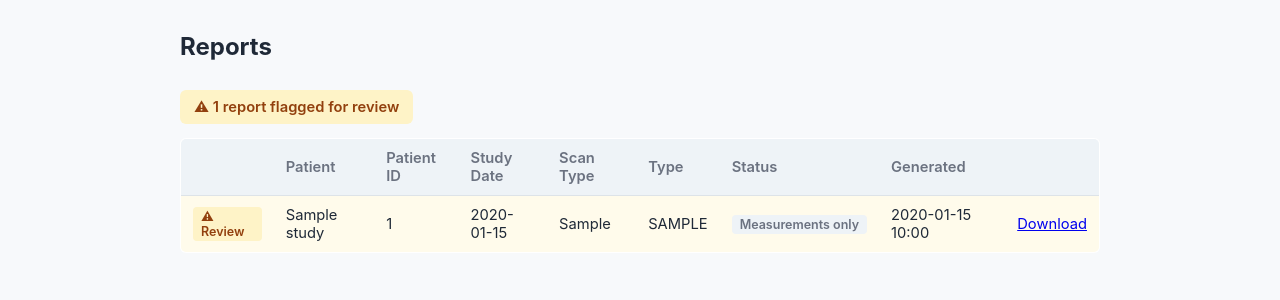
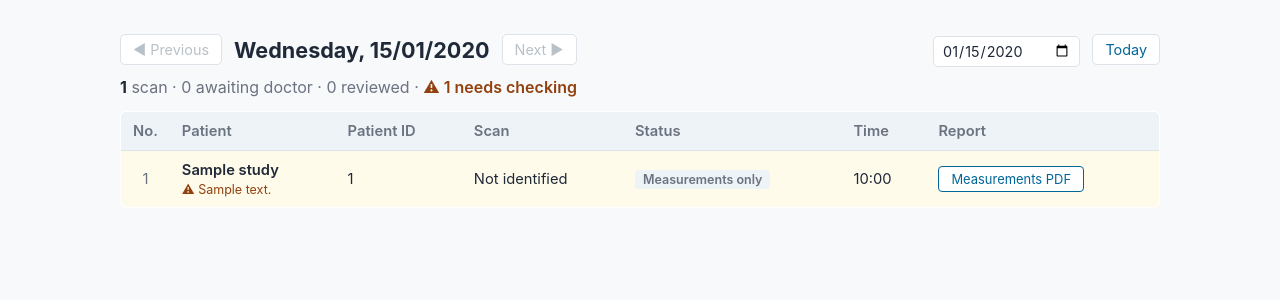
Before and after one commit to chethuchity-wq/scanning-machine, a FastAPI app: page /?day=2020-01-15 in a window 1280 px wide. Shown: the part 48-348 px from the top of the page. Run offline with FastAPI, Linux system fonts and the light colour scheme; the visitor is signed in with stand-in values (Sample User, id 1); tables that the repository leaves empty hold one stand-in row (values such as "Sample post").

Commit message:
feat: worklist by study date, one row per scan, PDF on demand
The worklist listed every file (Word and PDF) as its own row across all
days, so each scan appeared twice and a busy day was hard to scan.

- One page per study date (today by default) with previous/next day,
  date picker and a day summary; scans numbered 1, 2, 3... in arrival
  order; review reason shown under the patient name; local times.
- One row per scan: the Word report, with Word and PDF buttons. The PDF
  is converted by Word only when clicked (again if the Word file was
  edited since). Unidentified scans keep the measurements-only PDF.
- Pipeline no longer makes a PDF for every Word report.

Co-Authored-By: Claude Opus 5.5 <noreply@anthropic.com>

```diff
--- a/webapp/main.py
+++ b/webapp/main.py
@@ -11,6 +11,7 @@ Run: uvicorn webapp.main:app --host 0.0.0.0 --port 8000
 from __future__ import annotations
 
 import secrets
+from datetime import date, datetime, timezone
 from pathlib import Path
 from typing import Optional
 
@@ -283,32 +284,88 @@ def logout(request: Request):
 # Worklist
 # ---------------------------------------------------------------------------
 
+SCAN_TYPE_NAMES = {
+    "early_pregnancy": "Early pregnancy",
+    "nt_scan": "NT scan",
+    "anomaly_scan": "Anomaly scan",
+    "growth_scan": "Growth scan",
+    "follicular_study": "Follicular study",
+    "abdomen_pelvis_female": "Abdomen & pelvis (F)",
+    "abdomen_pelvis_male": "Abdomen & pelvis (M)",
+}
+
+
+def _local_time(utc: datetime) -> str:
+    """generated_at is stored in UTC; show the clinic PC's local time."""
+    return utc.replace(tzinfo=timezone.utc).astimezone().strftime("%H:%M")
+
+
+def _parse_day(value: Optional[str]) -> date:
+    try:
+        return date.fromisoformat(value) if value else date.today()
+    except ValueError:
+        return date.today()
+
+
 @app.get("/", response_class=HTMLResponse)
-def worklist(request: Request, user: dict = Depends(require_login)):
-    reports = db.list_recent_reports(user["clinic_id"])
-    return templates.TemplateResponse(
-        request, "worklist.html", {"user": user, "reports": reports}
-    )
+def worklist(request: Request, day: Optional[str] = None, user: dict = Depends(require_login)):
+    """One study date per page, today by default; scans numbered 1, 2, 3..."""
+    shown = _parse_day(day)
+    key = shown.isoformat()
+    dates = db.study_dates(user["clinic_id"])
+    studies = db.list_day_studies(user["clinic_id"], key)
+    for s in studies:
+        s["scan_name"] = SCAN_TYPE_NAMES.get(s["scan_type"], "Not identified")
+        s["time"] = _local_time(s["generated_at"])
+    # Previous / next day that has scans, skipping empty days (e.g. Sundays)
+    earlier = [d for d in dates if d < key]
+    later = [d for d in dates if d > key]
+    return templates.TemplateResponse(request, "worklist.html", {
+        "user": user,
+        "day": shown,
+        "is_today": shown == date.today(),
+        "studies": studies,
+        "prev_day": earlier[0] if earlier else None,
+        "next_day": later[-1] if later else None,
+        "latest_day": dates[0] if dates else None,
+        "counts": {
+            "draft": sum(s["document_status"] == "draft" for s in studies),
+            "reviewed": sum(s["document_status"] == "reviewed" for s in studies),
+            "flagged": sum(bool(s["needs_review"]) for s in studies),
+        },
+    })
+
+
+def _report_file(user: dict, report_id: int) -> Path:
+    file_path = db.get_report_file_path(user["clinic_id"], report_id)
+    if not file_path or not Path(file_path).exists():
+        raise HTTPException(status_code=404, detail="Report not found")
+    return Path(file_path)
 
 
 @app.get("/reports/{report_id}/download")
 def download_report(report_id: int, user: dict = Depends(require_login)):
-    file_path = db.get_report_file_path(user["clinic_id"], report_id)
-    if not file_path:
-        raise HTTPException(status_code=404, detail="Report not found")
-    # A PDF made from a Word report is re-made whenever the doctor has edited
-    # the Word file since, so the PDF never prints something different.
-    docx = Path(file_path).with_suffix(".docx")
-    if file_path.lower().endswith(".pdf") and docx.exists() and docx_pdf.is_stale(docx):
-        if docx_pdf.convert(docx) is None:
+    path = _report_file(user, report_id)
+    return FileResponse(path, filename=path.name)
+
+
+@app.get("/reports/{report_id}/pdf")
+def report_pdf(report_id: int, user: dict = Depends(require_login)):
+    """
+    PDF of a report, opened in the browser for printing. A Word report is
+    converted by Word on request - and again whenever the doctor has edited
+    it since - so the PDF always matches the Word file.
+    """
+    path = _report_file(user, report_id)
+    if path.suffix.lower() == ".docx":
+        if docx_pdf.is_stale(path) and docx_pdf.convert(path) is None:
             raise HTTPException(
                 status_code=503,
-                detail="Could not create the PDF from the Word report. "
-                       "Open the Word report and print or save it as PDF from Word.",
+                detail="Could not create the PDF. Open the Word report and "
+                       "print or save it as PDF from Word.",
             )
-    if not Path(file_path).exists():
-        raise HTTPException(status_code=404, detail="Report not found")
-    return FileResponse(file_path, filename=Path(file_path).name)
+        path = docx_pdf.pdf_path_for(path)
+    return FileResponse(path, filename=path.name, content_disposition_type="inline")
 
 
 # ---------------------------------------------------------------------------
--- a/webapp/static/style.css
+++ b/webapp/static/style.css
@@ -44,7 +44,7 @@ body {
 .who { opacity: 0.85; font-size: 0.9em; }
 
 main {
-  max-width: 960px;
+  max-width: 1080px;
   margin: 32px auto;
   padding: 0 20px;
 }
@@ -174,3 +174,72 @@ code {
   padding: 1px 5px;
   border-radius: 3px;
 }
+
+/* Worklist: one study date per page */
+.day-bar {
+  display: flex;
+  align-items: center;
+  gap: 12px;
+  flex-wrap: wrap;
+  margin-bottom: 6px;
+}
+
+.day-bar h1 { margin: 0; font-size: 1.35em; }
+
+.day-nav {
+  padding: 6px 12px;
+  background: #fff;
+  border: 1px solid var(--border);
+  border-radius: 5px;
+  color: var(--blue);
+  text-decoration: none;
+  font-size: 0.9em;
+  white-space: nowrap;
+}
+
+.day-nav:hover { border-color: var(--blue); }
+.day-nav.disabled { color: #b8c0c8; }
+
+.day-pick input {
+  padding: 5px 8px;
+  border: 1px solid var(--border);
+  border-radius: 5px;
+  font: inherit;
+  font-size: 0.9em;
+}
+
+.today-tag {
+  padding: 2px 8px;
+  background: var(--blue);
+  color: #fff;
+  border-radius: 4px;
+  font-size: 0.55em;
+  vertical-align: middle;
+}
+
+.day-summary { color: var(--muted); margin: 10px 0 14px; }
+.day-summary strong { color: var(--text); }
+.warn-text { color: var(--warn); font-weight: 600; }
+
+table.worklist th.num,
+table.worklist td.num { width: 44px; text-align: center; color: var(--muted); }
+
+.patient { font-weight: 600; }
+.reason { margin-top: 3px; color: var(--warn); font-size: 0.85em; }
+
+td.actions { white-space: nowrap; }
+
+.btn {
+  display: inline-block;
+  padding: 4px 12px;
+  background: var(--blue);
+  color: #fff;
+  border: 1px solid var(--blue);
+  border-radius: 4px;
+  text-decoration: none;
+  font-size: 0.88em;
+}
+
+.btn:hover { background: var(--blue-dark); }
+.btn-light { background: #fff; color: var(--blue); }
+.btn-light:hover { background: #eef3f7; }
--- a/webapp/templates/base.html
+++ b/webapp/templates/base.html
@@ -5,6 +5,7 @@
   <meta name="viewport" content="width=device-width, initial-scale=1">
   <title>{% block title %}Ultrasound Reporting{% endblock %}</title>
   <link rel="stylesheet" href="/static/style.css">
+  {% block head %}{% endblock %}
 </head>
 <body>
   {% if user %}
--- a/webapp/templates/worklist.html
+++ b/webapp/templates/worklist.html
@@ -1,51 +1,73 @@
 {% extends "base.html" %}
-{% block title %}Worklist{% endblock %}
+{% block title %}Worklist {{ day.strftime("%d/%m/%Y") }}{% endblock %}
+{% block head %}{% if is_today %}<meta http-equiv="refresh" content="60">{% endif %}{% endblock %}
 {% block content %}
-<h1>Reports</h1>
-{% set flagged = reports|selectattr("needs_review")|list %}
-{% if flagged %}
-<p class="review-banner">⚠ {{ flagged|length }} report{{ "s" if flagged|length != 1 else "" }} flagged for review</p>
-{% endif %}
-{% if not reports %}
-<p class="empty">No reports generated yet. They'll appear here automatically once the pipeline processes a scan.</p>
-{% else %}
+<div class="day-bar">
+  {% if prev_day %}<a class="day-nav" href="/?day={{ prev_day }}" title="Previous day with scans">&#9664; Previous</a>{% else %}<span class="day-nav disabled">&#9664; Previous</span>{% endif %}
+  <h1>{{ day.strftime("%A, %d/%m/%Y") }}{% if is_today %} <span class="today-tag">Today</span>{% endif %}</h1>
+  {% if next_day %}<a class="day-nav" href="/?day={{ next_day }}" title="Next day with scans">Next &#9654;</a>{% else %}<span class="day-nav disabled">Next &#9654;</span>{% endif %}
+  <span class="spacer"></span>
+  <form method="get" action="/" class="day-pick">
+    <input type="date" name="day" value="{{ day.isoformat() }}" onchange="this.form.submit()" aria-label="Go to date">
+  </form>
+  {% if not is_today %}<a class="day-nav" href="/">Today</a>{% endif %}
+</div>
+
+{% if studies %}
+<p class="day-summary">
+  <strong>{{ studies|length }}</strong> scan{{ "s" if studies|length != 1 else "" }}
+  &middot; {{ counts.draft }} awaiting doctor
+  &middot; {{ counts.reviewed }} reviewed
+  {% if counts.flagged %}&middot; <span class="warn-text">&#9888; {{ counts.flagged }} need{{ "s" if counts.flagged == 1 else "" }} checking</span>{% endif %}
+</p>
 <table class="worklist">
   <thead>
     <tr>
-      <th></th>
+      <th class="num">No.</th>
       <th>Patient</th>
       <th>Patient ID</th>
-      <th>Study Date</th>
-      <th>Scan Type</th>
-      <th>Type</th>
+      <th>Scan</th>
       <th>Status</th>
-      <th>Generated</th>
-      <th></th>
+      <th>Time</th>
+      <th>Report</th>
     </tr>
   </thead>
   <tbody>
-    {% for r in reports %}
-    <tr class="{{ 'needs-review' if r.needs_review else '' }}">
-      <td>{% if r.needs_review %}<span class="review-badge" title="{{ r.review_reason }}">⚠ Review</span>{% endif %}</td>
-      <td>{{ r.patient_name }}</td>
-      <td>{{ r.patient_id }}</td>
-      <td>{{ r.study_date }}</td>
-      <td>{{ r.scan_type or "-" }}</td>
-      <td>{{ r.report_type|upper }}</td>
+    {% for s in studies %}
+    <tr class="{{ 'needs-review' if s.needs_review else '' }}">
+      <td class="num">{{ s.number }}</td>
       <td>
-        {% if r.document_status == "measurements" %}
-          <span class="status-badge status-measurements" title="Auto-generated measurements only — not the doctor-signed report">Measurements only</span>
-        {% elif r.document_status == "reviewed" %}
-          <span class="status-badge status-reviewed" title="Edited and saved since it was generated">✓ Reviewed</span>
+        <div class="patient">{{ s.patient_name }}</div>
+        {% if s.needs_review %}<div class="reason">&#9888; {{ s.review_reason }}</div>{% endif %}
+      </td>
+      <td>{{ s.patient_id }}</td>
+      <td>{{ s.scan_name }}</td>
+      <td>
+        {% if s.document_status == "measurements" %}
+          <span class="status-badge status-measurements" title="Scan type not identified - no Word report, only the measurements summary">Measurements only</span>
+        {% elif s.document_status == "reviewed" %}
+          <span class="status-badge status-reviewed" title="Edited and saved since it was generated">&#10003; Reviewed</span>
         {% else %}
-          <span class="status-badge status-draft" title="Not yet opened/saved by the doctor">Draft — awaiting doctor</span>
+          <span class="status-badge status-draft" title="Not yet opened/saved by the doctor">Awaiting doctor</span>
         {% endif %}
       </td>
-      <td>{{ r.generated_at.strftime("%Y-%m-%d %H:%M") }}</td>
-      <td><a href="/reports/{{ r.report_id }}/download">Download</a></td>
+      <td>{{ s.time }}</td>
+      <td class="actions">
+        {% if s.report_type == "docx" %}
+          <a class="btn" href="/reports/{{ s.report_id }}/download">Word</a>
+          <a class="btn btn-light" href="/reports/{{ s.report_id }}/pdf" target="_blank" title="Made from the Word report when clicked - may take a few seconds">PDF</a>
+        {% else %}
+          <a class="btn btn-light" href="/reports/{{ s.report_id }}/pdf" target="_blank">Measurements PDF</a>
+        {% endif %}
+      </td>
     </tr>
     {% endfor %}
   </tbody>
 </table>
+{% else %}
+<p class="empty">
+  No scans on this day.
+  {% if latest_day and latest_day != day.isoformat() %}<a href="/?day={{ latest_day }}">Go to the latest day with scans</a>.{% endif %}
+</p>
 {% endif %}
 {% endblock %}
```
Also changed, not shown: pipeline.py (+35 -52 lines), webapp/db.py (+36 -14 lines), README.md.
